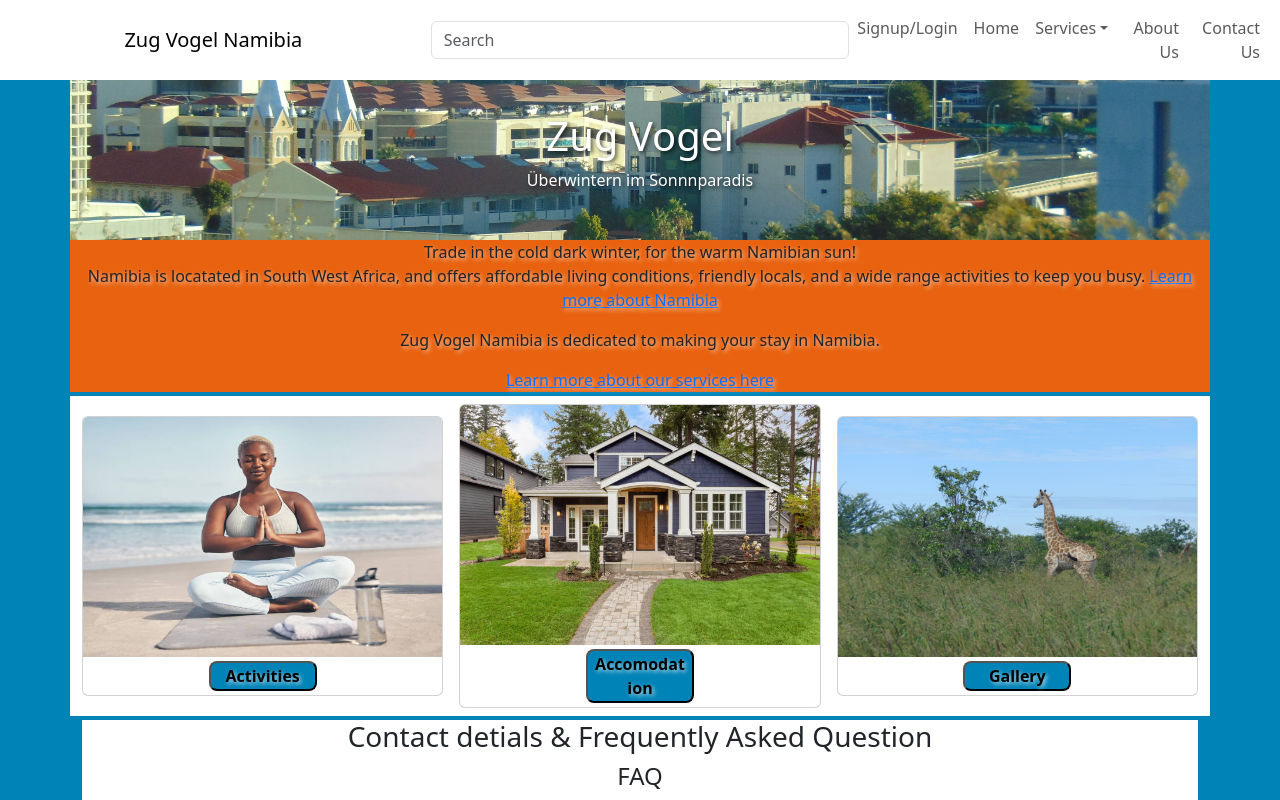
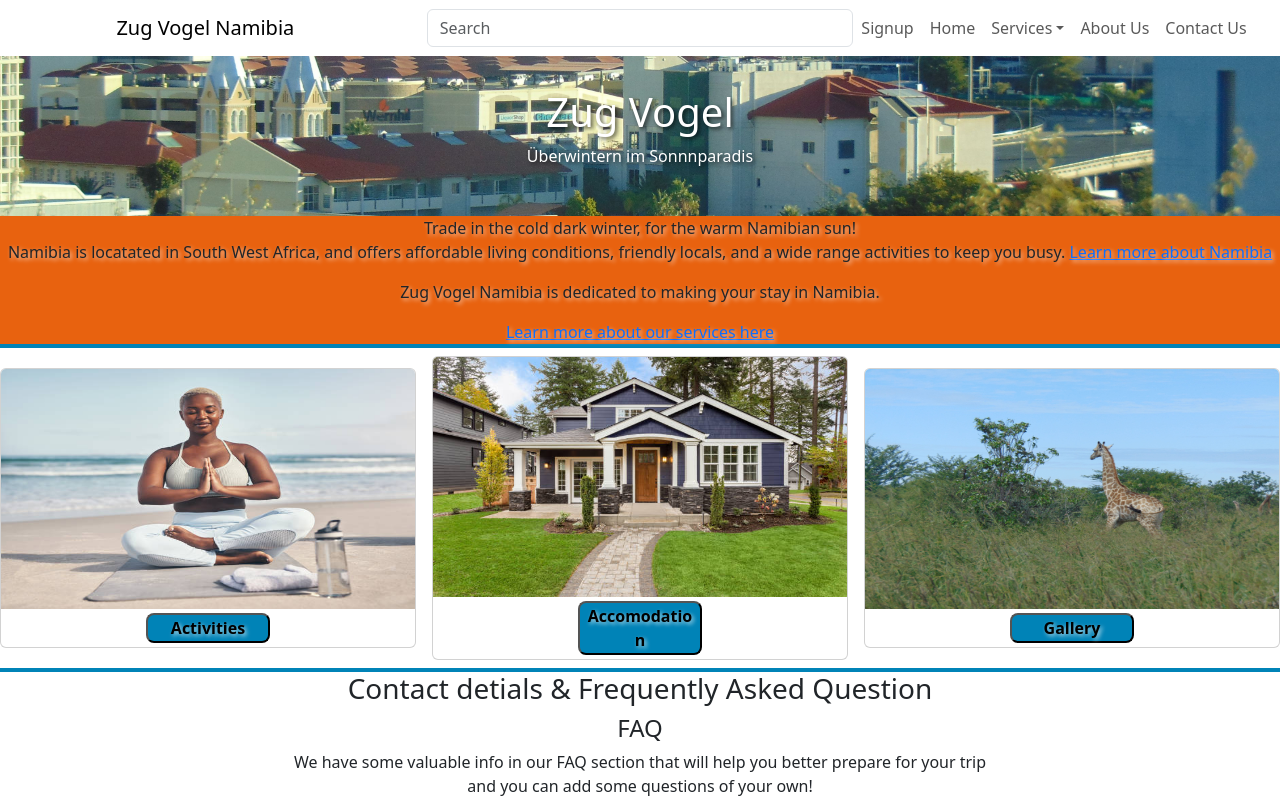
Before and after one commit to Inotila/Zug-Vogel, a React (Create React App) app in the folder frontend/: page / in a window 1280 px wide. Shown: the top 800 px of the page. Built offline with nearby package versions, Linux system fonts and the light colour scheme.

Commit message:
Added style to remove margins so that row covers the full width of the screen

```diff
--- a/frontend/src/assets/css/index.css
+++ b/frontend/src/assets/css/index.css
@@ -1,6 +1,7 @@
 /* index.css */
 
 html, body, #root {
+  max-width: 100% !important;
   height: 100%;
   margin: 0 !important;
   display: flex;
@@ -15,6 +16,22 @@ body {
   -moz-osx-font-smoothing: grayscale;
   background-color: #0083B7 !important;
 }
+
+.row, .col {
+  padding: 0 !important;
+  margin-right: 0 !important;
+  margin-left: 0 !important;
+
+}
+
+.row {
+   max-width: 100% !important;
+}
+
+.container-fluid {
+  padding: 0 !important; /* Removes padding around the container */
+}
+
 
 
 code {
--- a/frontend/src/components/footer/footer.tsx
+++ b/frontend/src/components/footer/footer.tsx
@@ -4,7 +4,7 @@ import './assets/footer.css';
 
 const Footer: React.FC = () => {
   return (
-    <footer className="footer text-center mt-3">
+    <footer className="footer text-center mt-1">
       {/* Row 1: Links to Facebook and Instagram */}
       <div className="row">
         <div className="col">
--- a/frontend/src/components/home/assets/css/home.css
+++ b/frontend/src/components/home/assets/css/home.css
@@ -1,5 +1,6 @@
 .hero-banner-container {
     background-image: url('../../../../assets/images/whk-mountains.jpg');
+    max-width: 100% !important;
     height: 10rem !important;
     background-size: cover; /* Ensure the image covers the entire container */
     background-position: center; /* Center the image */
@@ -18,6 +19,11 @@
     background-color: #E8620F!important;
     text-shadow: 2px 2px 4px rgba(254, 254, 254, 0.7); /* Optional: Add a text shadow */
   }
+
+  .container-fluid {
+    padding: 0 !important; /* Removes padding around the container */
+  }
+
 
   .card-col {
     display: flex;
--- a/frontend/src/components/home/home.tsx
+++ b/frontend/src/components/home/home.tsx
@@ -8,7 +8,7 @@ import gallery from './assets/images/gallery.jpg'
 
 const HomePage: React.FC = () => {
   return (
-      <div className="container text-center">
+      <div className="container-fluid text-center">
         <div className="row">
           <div className="col hero-banner-container">
             <h1>Zug Vogel</h1>
--- a/frontend/src/components/navbar/navbar.tsx
+++ b/frontend/src/components/navbar/navbar.tsx
@@ -34,7 +34,7 @@ const Navbar: React.FC = () => {
           <div className="collapse navbar-collapse" id="navbarNav">
             <ul className="navbar-nav">
               <li className="nav-item">
-                <Link className="nav-link" to="/signup-login">Signup/Login</Link>
+                <Link className="nav-link" to="/signup-login">Signup</Link>
               </li>
               <li className="nav-item">
                 <Link className="nav-link" to="/">Home</Link>
```
